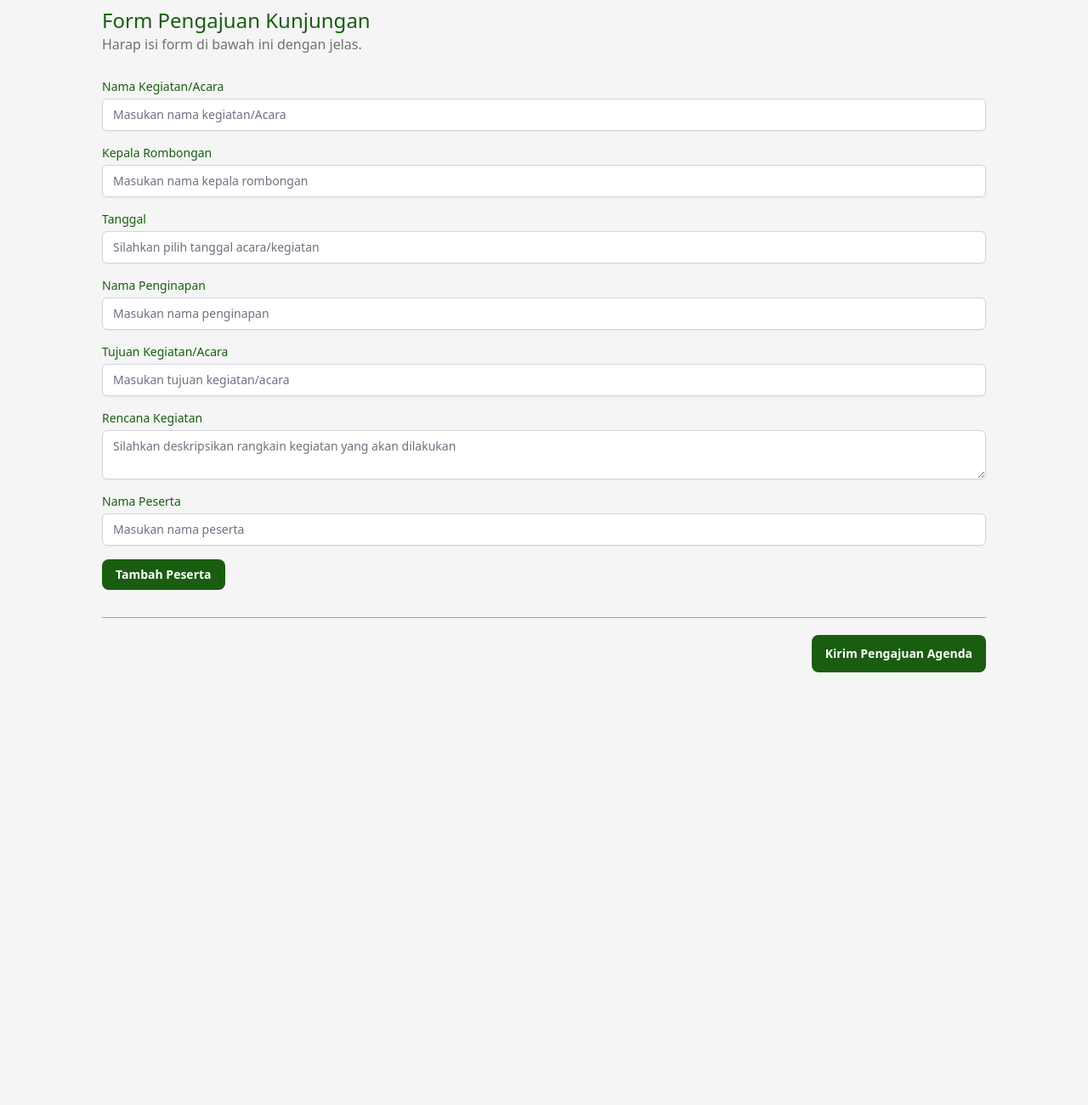
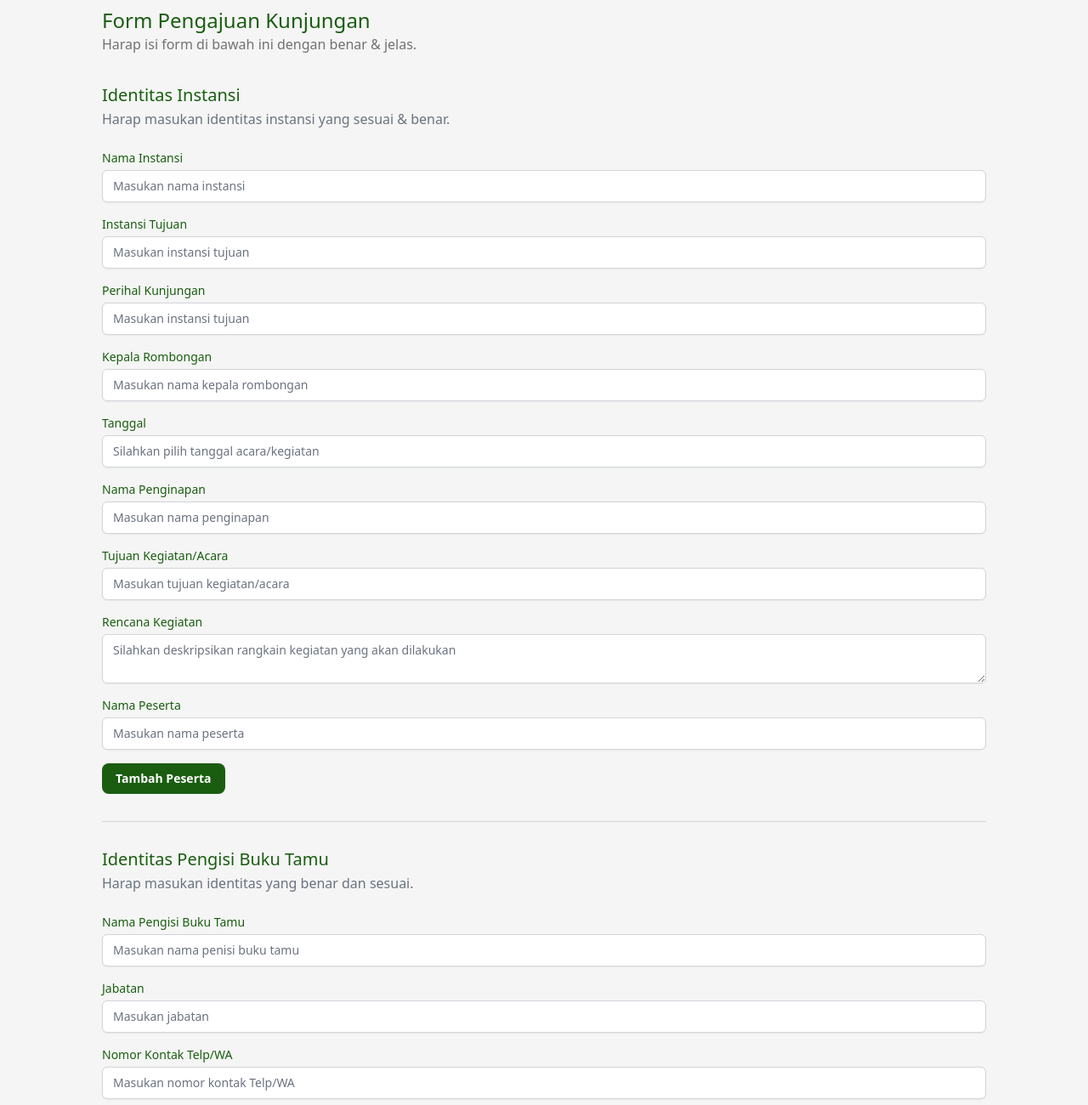
Before and after one commit to yusup-apandi/Protokol, a plain HTML site: page buku-tamu.html in a window 1280 px wide. Shown: the part 160-1460 px from the top of the page at 85% size. Before the commit the page ends 975 px from the top, so only its background shows below. Drawn offline with nearby package versions, Linux system fonts and the light colour scheme.

Commit message:
update form

```diff
--- a/buku-tamu.html
+++ b/buku-tamu.html
@@ -26,18 +26,46 @@
             <!-- Title -->
             <div class="flex flex-col pb-1">
                 <h2 class="text-2xl font-medium text-primary">Form Pengajuan Kunjungan </h2>
-                <p class="text-base text-gray-muted">Harap isi form di bawah ini dengan jelas.</p>
+                <p class="text-base text-gray-muted">Harap isi form di bawah ini dengan benar & jelas.</p>
             </div>
             <!-- Form -->
-            <form class="space-y-8 divide-y divide-gray-400">
-                <div class="space-y-8 divide-y divide-gray-200">
+            <form class="space-y-8 divide-y divide-gray-300">
+                <div class="space-y-8 divide-y divide-gray-300">
+                    <!-- Identitas Instansi -->
+                    <div class="pt-8">
+                        <div>
+                            <h3 class="text-xl font-medium leading-6 text-primary">Identitas Instansi</h3>
+                            <p class="mt-1 text-md text-gray-500">Harap masukan identitas instansi yang sesuai & benar.
+                            </p>
+                        </div>
                         <div class="mt-6 flex flex-col space-y-4">
                             <div>
-                            <label for="nama-kegiatan" class="block text-sm font-medium text-primary">Nama
-                                Kegiatan/Acara</label>
+                                <label for="nama-instansi" class="block text-sm font-medium text-primary">Nama
+                                    Instansi</label>
                                 <div class="mt-1">
-                                <input type="text" name="nama-kegiatan" id="nama-kegiatan" autocomplete="nama-kegiatan"
-                                    placeholder="Masukan nama kegiatan/Acara" class="block w-full rounded-md border-gray-300
+                                    <input type="text" name="nama-instansi" id="nama-instansi"
+                                        autocomplete="nama-instansi" placeholder="Masukan nama instansi" class="block w-full rounded-md border-gray-300
+                                    shadow-sm focus:border-primary
+                                        focus:ring-primary sm:text-sm" required>
+                                </div>
+                            </div>
+                            <div>
+                                <label for="instansi-tujuan" class="block text-sm font-medium text-primary">Instansi
+                                    Tujuan</label>
+                                <div class="mt-1">
+                                    <input type="text" name="instansi-tujuan" id="instansi-tujuan" autocomplete="
+                                    instansi-tujuan" placeholder="Masukan instansi tujuan" class="block w-full rounded-md border-gray-300
+                                    shadow-sm focus:border-primary
+                                        focus:ring-primary sm:text-sm" required>
+                                </div>
+                            </div>
+                            <div>
+                                <label for="perihal-kunjungan" class="block text-sm font-medium text-primary">Perihal
+                                    Kunjungan</label>
+                                <div class="mt-1">
+                                    <input type="text" name="perihal-kunjungan" id="perihal-kunjungan" autocomplete="
+                                    perihal-kunjungan" placeholder="Masukan instansi tujuan" class="block w-full
+                                    rounded-md border-gray-300
                                     shadow-sm focus:border-primary
                                         focus:ring-primary sm:text-sm" required>
                                 </div>
@@ -47,7 +75,8 @@
                                     Rombongan</label>
                                 <div class="mt-1">
                                     <input type="text" name="kepala-rombongan" id="kepala-rombongan"
-                                    autocomplete="kepala-rombongan" placeholder="Masukan nama kepala rombongan" class="block w-full rounded-md
+                                        autocomplete="kepala-rombongan" placeholder="Masukan nama kepala rombongan"
+                                        class="block w-full rounded-md
                                     border-gray-300
                                     shadow-sm focus:border-primary
                                         focus:ring-primary sm:text-sm" required>
@@ -79,7 +108,8 @@
                                     Kegiatan/Acara</label>
                                 <div class="mt-1">
                                     <input type="text" name="tujuan-kegiatan" id="tujuan-kegiatan"
-                                    autocomplete="tujuan-kegiatan" placeholder="Masukan tujuan kegiatan/acara" class="block
+                                        autocomplete="tujuan-kegiatan" placeholder="Masukan tujuan kegiatan/acara"
+                                        class="block
                                     w-full rounded-md
                                     border-gray-300
                                     shadow-sm focus:border-primary
@@ -108,6 +138,54 @@
                             <button type="button" onclick="addPeserta()" class="bg-primary text-sm font-semibold text-white py-2 px-4 rounded-lg w-fit h-fit
                             hover:bg-active hover:font-semibold hover:text-primary hover:border-2
                             hover:border-primary hover:w-fit hover:h-fit">Tambah Peserta</button>
+                        </div>
+                    </div>
+                    <!-- Identitas Pengisi Buku  Tamu -->
+                    <div class="pt-8">
+                        <div>
+                            <h3 class="text-xl font-medium leading-6 text-primary">Identitas Pengisi Buku Tamu</h3>
+                            <p class="mt-1 text-md text-gray-500">Harap masukan identitas yang benar dan sesuai.
+                            </p>
+                        </div>
+                        <div class="mt-6 flex flex-col space-y-4">
+                            <div>
+                                <label for="buku-tamu" class="block text-sm font-medium text-primary">Nama Pengisi Buku
+                                    Tamu</label>
+                                <div class="mt-1">
+                                    <input type="text" name="buku-tamu" id="buku-tamu" autocomplete="buku-tamu"
+                                        placeholder="Masukan nama penisi buku tamu" class="block
+                                    w-full rounded-md
+                                    border-gray-300
+                                    shadow-sm focus:border-primary
+                                        focus:ring-primary sm:text-sm" required>
+                                </div>
+                            </div>
+
+                            <div>
+                                <label for="jabatan" class="block text-sm font-medium text-primary">Jabatan</label>
+                                <div class="mt-1">
+                                    <input type="text" name="jabatan" id="jabatan" autocomplete="jabatan"
+                                        placeholder="Masukan jabatan" class="block w-full
+                                    rounded-md
+                                    border-gray-300
+                                    shadow-sm focus:border-primary
+                                        focus:ring-primary sm:text-sm" required>
+                                </div>
+                            </div>
+                            <div>
+                                <label for="kontak" class="block text-sm font-medium text-primary">Nomor Kontak
+                                    Telp/WA</label>
+                                <div class="mt-1">
+                                    <input type="number" name="kontak" id="kontak" autocomplete=" kontak"
+                                        placeholder="Masukan nomor kontak Telp/WA" class="block
+                                    w-full rounded-md
+                                    border-gray-300
+                                    shadow-sm focus:border-primary
+                                        focus:ring-primary sm:text-sm" required>
+                                </div>
+                            </div>
+                        </div>
+                    </div>
                 </div>
                 </div>
 
```
Lines whose indentation alone changed are shown as unchanged.
